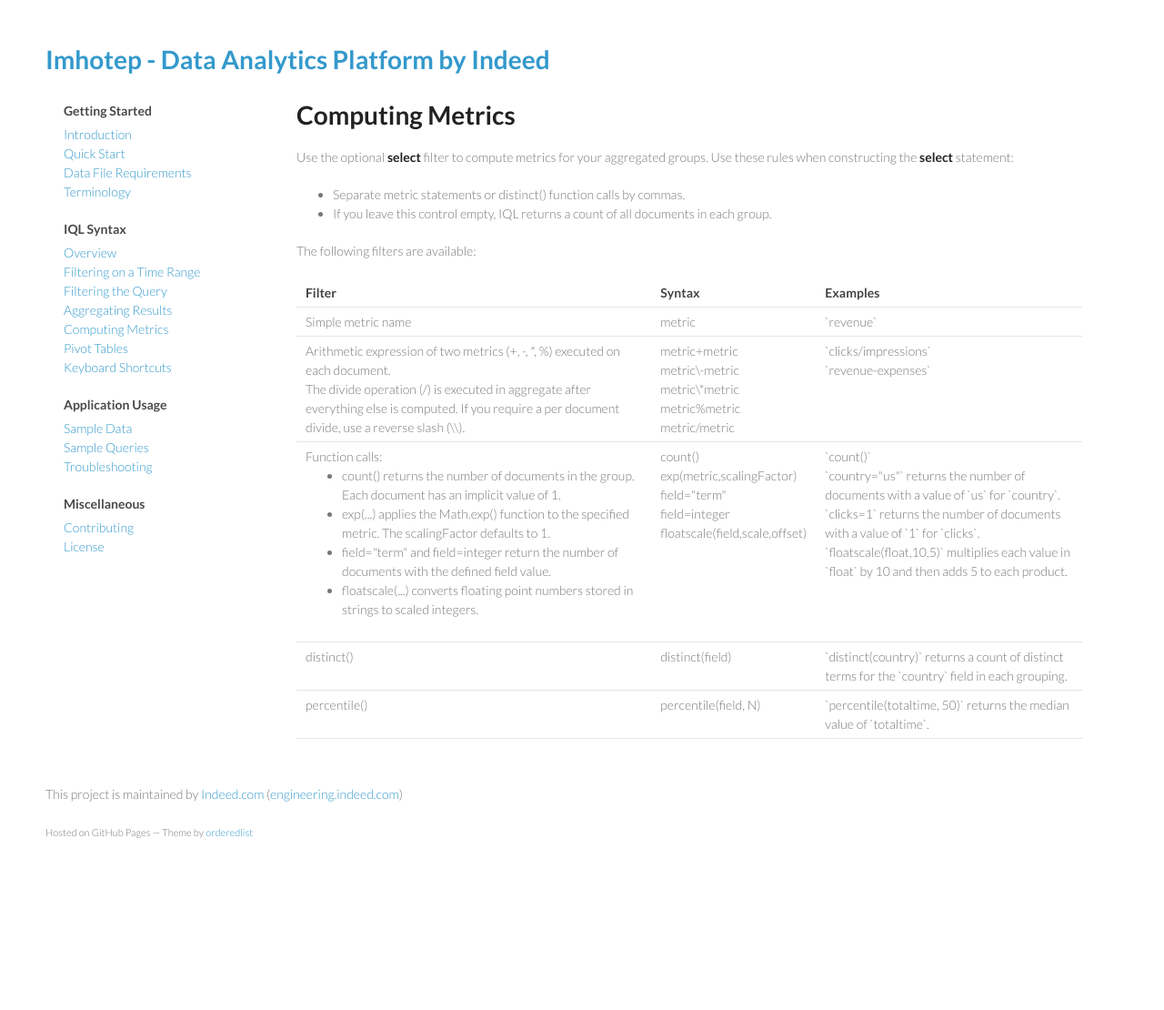
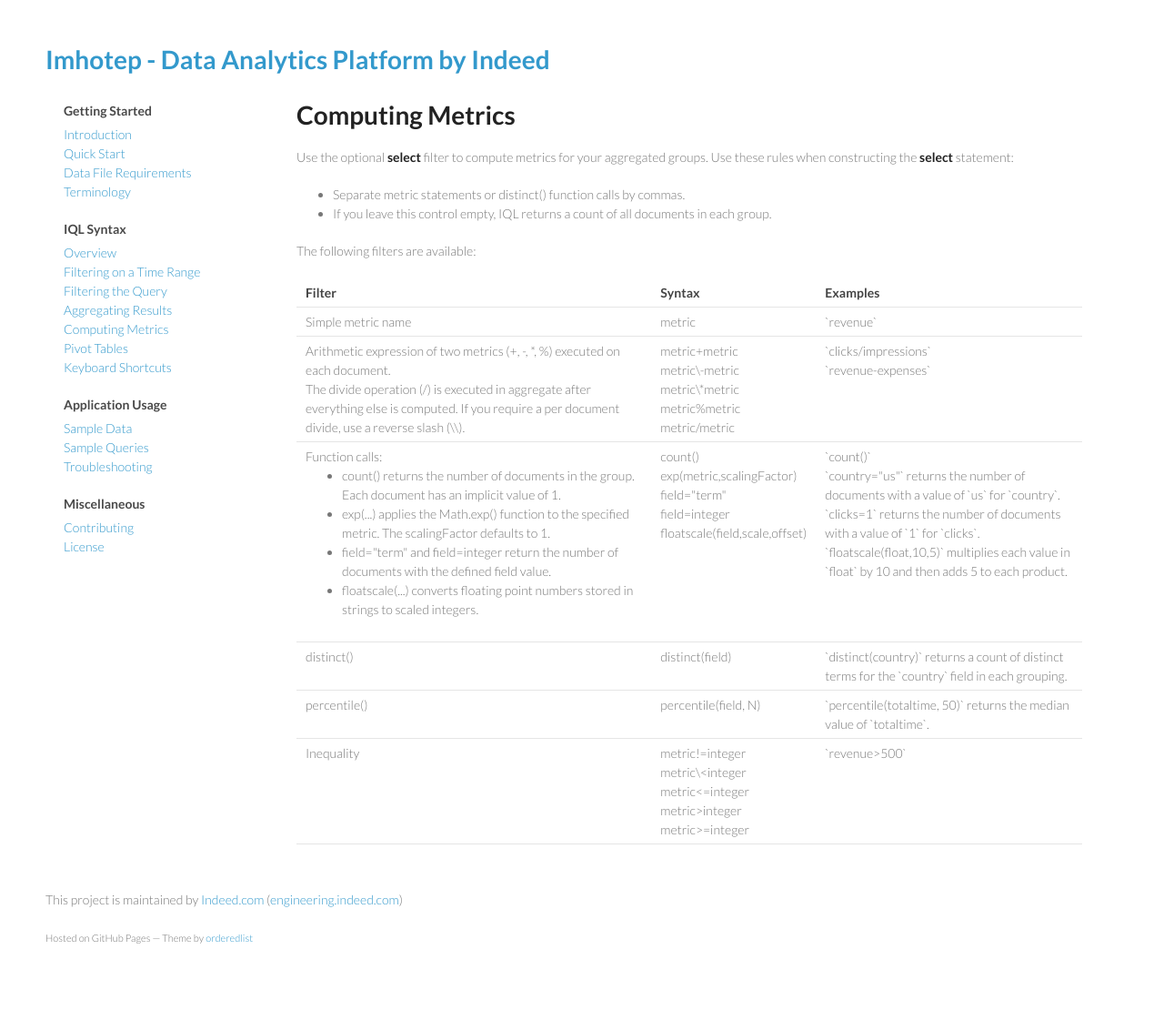
Before and after one commit to indeedeng/imhotep, a Jekyll site: the page built from docs/metrics.md, in a window 1280 px wide. Shown: the whole page at 91% size. Built offline with Jekyll 4.4.1, drawn with Linux system fonts in a browser that asks for light colours; Markdown is read by kramdown in place of the engine named in the settings; before the commit the page ends 994 px from its top, so only the background shows below that.

Commit message:
escaped < to show syntax

```diff
--- a/docs/metrics.md
+++ b/docs/metrics.md
@@ -49,4 +49,10 @@
     <td valign="top">percentile(field,&nbsp;N)</td>
     <td valign="top">`percentile(totaltime, 50)` returns the median value of `totaltime`.</td>
   </tr>
+    <tr>
+    <td valign="top">Inequality</td>
+    <td valign="top">metric!=integer<br>metric\<integer<br>metric<=integer<br>metric>integer<br>metric>=integer</td>
+    <td valign="top">`revenue>500`</td>
+  </tr>
+
 </table>
```
